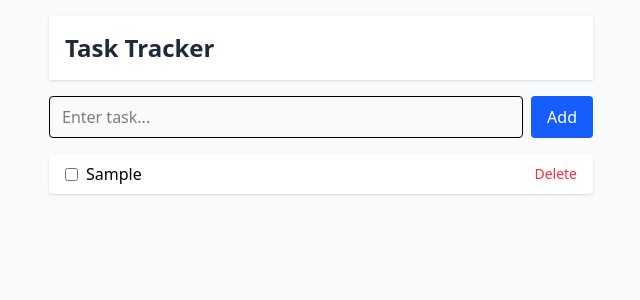
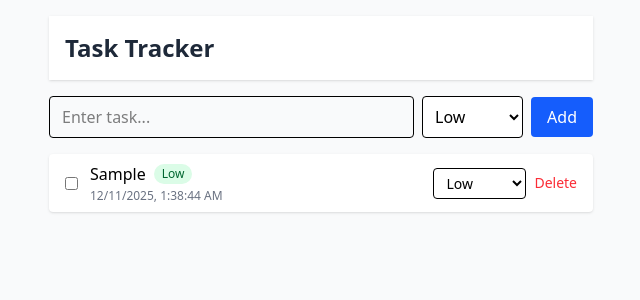
Before and after one commit to rupesh-ranjan/TaskTracker, a React app: page / in a window 1280 px wide. Both pictures are taken after typing "Sample" into the empty fields and a click on the button "Add". Shown: the top 300 px of the page, without its empty margins (319-959 px from the left). Built offline with nearby package versions, Linux system fonts and the light colour scheme; the HTML template or start-up script is replaced by a standard one.

Commit message:
added components for Adding and showing task

```diff
--- a/src/App.jsx
+++ b/src/App.jsx
@@ -1,83 +1,13 @@
-import Header from "./components/Header";
-import { useSelector, useDispatch } from "react-redux";
-import {
-    addTask,
-    toggleTask,
-    deleteTask,
-} from "./features/tasks/tasksSlice.js";
-import { useState } from "react";
+import Header from "./components/Header.jsx";
+import AddTask from "./components/AddTask.jsx";
+import TaskList from "./components/TaskList.jsx";
 
 export default function App() {
-    const dispatch = useDispatch();
-    const tasks = useSelector((state) => state.tasks);
-
-    const [taskTitle, setTaskTitle] = useState("");
-
-    const handleAdd = () => {
-        if (!taskTitle.trim()) return;
-        dispatch(addTask(taskTitle));
-        setTaskTitle("");
-    };
-
     return (
         <div className="max-w-xl mx-auto p-4">
             <Header />
-
-            {/* Add Task */}
-            <div className="flex gap-2 mb-4">
-                <input
-                    type="text"
-                    placeholder="Enter task..."
-                    className="border px-3 py-2 rounded w-full"
-                    value={taskTitle}
-                    onChange={(e) => setTaskTitle(e.target.value)}
-                />
-
-                <button
-                    onClick={handleAdd}
-                    className="bg-blue-600 text-white px-4 py-2 rounded"
-                >
-                    Add
-                </button>
-            </div>
-
-            {/* Task List */}
-            <ul className="space-y-2">
-                {tasks.allIds.map((id) => {
-                    const task = tasks.byId[id];
-
-                    return (
-                        <li
-                            key={id}
-                            className="flex items-center justify-between bg-white shadow px-4 py-2 rounded"
-                        >
-                            <div className="flex items-center gap-2">
-                                <input
-                                    type="checkbox"
-                                    checked={task.completed}
-                                    onChange={() => dispatch(toggleTask(id))}
-                                />
-                                <span
-                                    className={
-                                        task.completed
-                                            ? "line-through text-gray-400"
-                                            : ""
-                                    }
-                                >
-                                    {task.title}
-                                </span>
-                            </div>
-
-                            <button
-                                onClick={() => dispatch(deleteTask(id))}
-                                className="text-red-500 text-sm"
-                            >
-                                Delete
-                            </button>
-                        </li>
-                    );
-                })}
-            </ul>
+            <AddTask />
+            <TaskList />
         </div>
     );
 }
--- /dev/null
+++ b/src/components/AddTask.jsx
@@ -0,0 +1,48 @@
+import { useState } from "react";
+import { useDispatch } from "react-redux";
+import { addTask } from "../features/tasks/tasksSlice.js";
+import { PRIORITIES } from "../constants/index.js";
+
+export default function AddTask() {
+    const dispatch = useDispatch();
+    const [title, setTitle] = useState("");
+    const [priority, setPriority] = useState("low");
+
+    const handleAdd = () => {
+        if (!title.trim()) return;
+        dispatch(addTask({ title, priority }));
+        setTitle("");
+    };
+
+    return (
+        <div className="flex gap-2 mb-4 items-center">
+            <input
+                type="text"
+                placeholder="Enter task..."
+                className="border px-3 py-2 rounded w-full"
+                value={title}
+                onChange={(e) => setTitle(e.target.value)}
+                onKeyDown={(e) => e.key === "Enter" && handleAdd()}
+            />
+
+            <select
+                value={priority}
+                onChange={(e) => setPriority(e.target.value)}
+                className="border px-2 py-2 rounded bg-white"
+            >
+                {PRIORITIES.map((p) => (
+                    <option key={p.value} value={p.value}>
+                        {p.label}
+                    </option>
+                ))}
+            </select>
+
+            <button
+                onClick={handleAdd}
+                className="bg-blue-600 text-white px-4 py-2 rounded"
+            >
+                Add
+            </button>
+        </div>
+    );
+}
--- /dev/null
+++ b/src/components/PriorityBadge.jsx
@@ -0,0 +1,13 @@
+import { PRIORITY_STYLES } from "../constants/index.js";
+
+export default function PriorityBadge({ priority }) {
+    const style = PRIORITY_STYLES[priority] || PRIORITY_STYLES.low;
+
+    return (
+        <span
+            className={`px-2 py-0.5 text-xs rounded-full font-medium ${style}`}
+        >
+            {priority.charAt(0).toUpperCase() + priority.slice(1)}
+        </span>
+    );
+}
--- /dev/null
+++ b/src/components/TaskItem.jsx
@@ -0,0 +1,70 @@
+import { useDispatch } from "react-redux";
+import {
+    toggleTask,
+    deleteTask,
+    updatePriority,
+} from "../features/tasks/tasksSlice.js";
+import PriorityBadge from "./PriorityBadge.jsx";
+import { PRIORITIES } from "../constants/index.js";
+
+export default function TaskItem({ task }) {
+    const dispatch = useDispatch();
+
+    return (
+        <li className="flex items-center justify-between bg-white shadow px-4 py-2 rounded">
+            <div className="flex items-center gap-3">
+                <input
+                    type="checkbox"
+                    checked={task.completed}
+                    onChange={() => dispatch(toggleTask(task.id))}
+                />
+                <div>
+                    <div className="flex items-center gap-2">
+                        <span
+                            className={
+                                task.completed
+                                    ? "line-through text-gray-400"
+                                    : "font-medium"
+                            }
+                        >
+                            {task.title}
+                        </span>
+                        <PriorityBadge priority={task.priority} />
+                    </div>
+
+                    <div className="text-xs text-gray-500 mt-0.5">
+                        {new Date(task.createdAt).toLocaleString()}
+                    </div>
+                </div>
+            </div>
+
+            <div className="flex items-center gap-2">
+                <select
+                    value={task.priority}
+                    onChange={(e) =>
+                        dispatch(
+                            updatePriority({
+                                id: task.id,
+                                priority: e.target.value,
+                            })
+                        )
+                    }
+                    className="text-sm border rounded px-2 py-1 bg-white"
+                >
+                    {PRIORITIES.map((p) => (
+                        <option key={p.value} value={p.value}>
+                            {p.label}
+                        </option>
+                    ))}
+                </select>
+
+                <button
+                    onClick={() => dispatch(deleteTask(task.id))}
+                    className="text-red-500 text-sm"
+                >
+                    Delete
+                </button>
+            </div>
+        </li>
+    );
+}
--- /dev/null
+++ b/src/components/TaskList.jsx
@@ -0,0 +1,14 @@
+import { useSelector } from "react-redux";
+import TaskItem from "./TaskItem.jsx";
+
+export default function TaskList() {
+    const tasks = useSelector((state) => state.tasks);
+
+    return (
+        <ul className="space-y-2">
+            {tasks.allIds.map((id) => (
+                <TaskItem key={id} task={tasks.byId[id]} />
+            ))}
+        </ul>
+    );
+}
--- /dev/null
+++ b/src/constants/index.js
@@ -0,0 +1,13 @@
+export const PRIORITIES = [
+    { value: "low", label: "Low" },
+    { value: "medium", label: "Medium" },
+    { value: "high", label: "High" },
+    { value: "urgent", label: "Urgent" },
+];
+
+export const PRIORITY_STYLES = {
+    low: "bg-green-100 text-green-800",
+    medium: "bg-yellow-100 text-yellow-800",
+    high: "bg-orange-100 text-orange-800",
+    urgent: "bg-red-100 text-red-800",
+};
--- a/src/features/tasks/tasksSlice.js
+++ b/src/features/tasks/tasksSlice.js
@@ -15,13 +15,16 @@ const tasksSlice = createSlice({
                 state.byId[task.id] = task;
                 state.allIds.push(task.id);
             },
-            prepare(title) {
+            prepare({ title, priority = "low" }) {
                 return {
                     payload: {
                         id: nanoid(),
                         title,
                         completed: false,
+                        priority, // 'low' | 'medium' | 'high' | 'urgent'
                         createdAt: new Date().toISOString(),
+                        updatedAt: null,
+                        categories: [],
                     },
                 };
             },
@@ -29,7 +32,11 @@ const tasksSlice = createSlice({
 
         toggleTask(state, action) {
             const id = action.payload;
-            state.byId[id].completed = !state.byId[id].completed;
+            const t = state.byId[id];
+            if (t) {
+                t.completed = !t.completed;
+                t.updatedAt = new Date().toISOString();
+            }
         },
 
         deleteTask(state, action) {
@@ -37,8 +44,18 @@ const tasksSlice = createSlice({
             delete state.byId[id];
             state.allIds = state.allIds.filter((i) => i !== id);
         },
+
+        updatePriority(state, action) {
+            const { id, priority } = action.payload;
+            const t = state.byId[id];
+            if (t) {
+                t.priority = priority;
+                t.updatedAt = new Date().toISOString();
+            }
+        },
     },
 });
 
-export const { addTask, toggleTask, deleteTask } = tasksSlice.actions;
+export const { addTask, toggleTask, deleteTask, updatePriority } =
+    tasksSlice.actions;
 export default tasksSlice.reducer;
```
